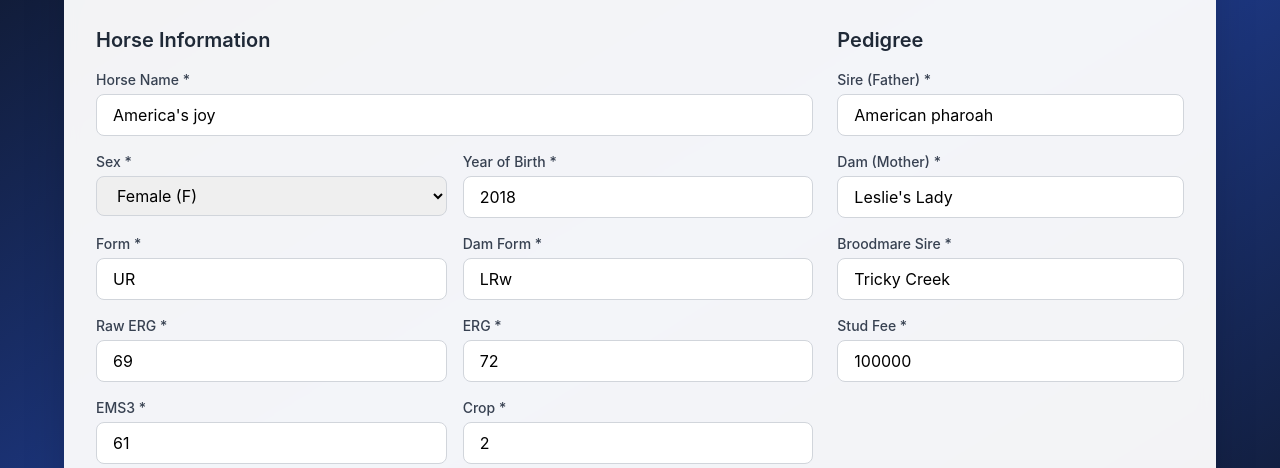
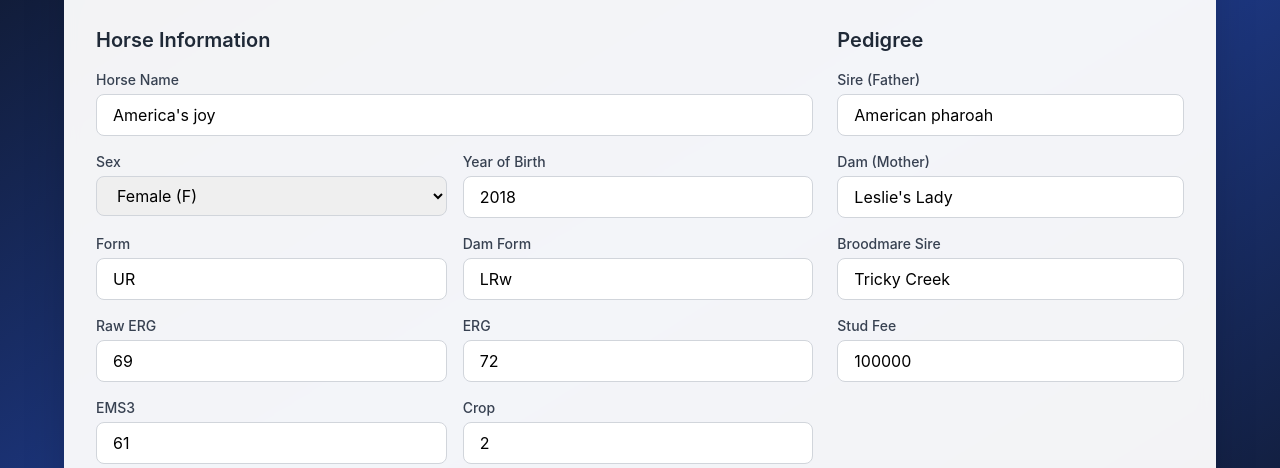
Before and after one commit to brandoluu/Thoroughbred-Analytics-App, a React (Create React App) app in the folder frontend/: page / in a window 1280 px wide. Shown: the part 134-602 px from the top of the page. Built offline with nearby package versions, Linux system fonts and the light colour scheme; no server answers.

Commit message:
Handled empty inputs for numerical values; need to handle empty string inputs for Form and Dam Form

```diff
--- a/frontend/src/App.jsx
+++ b/frontend/src/App.jsx
@@ -24,12 +24,42 @@ export default function HorseRatingPredictor() {
 
   const API_URL = process.env.REACT_APP_API_URL || "";
 
+  // Helper function to check inputs before sending
+  const safeNumber = (value, type = "float") => {
+    if (value === "" || value === null || value === undefined) return 0;
+    const n = type === "int" ? parseInt(value) : parseFloat(value);
+    return isNaN(n) ? null : n;
+  };
+
+  // Helper function ot check string inputs before sending
+  const safeString = (value) => {
+    if (!value || value.trim() === ""){
+      return null;
+    }
+    return value.trim();
+  };
+
+
   useEffect(() => {
-    fetch(`${API_URL}/health`)
-      .then((res) => res.json())
-      .then((data) => setBackendStatus(data))
-      .catch(() => setBackendStatus({ status: "offline" }));
-  }, []);
+  const checkHealth = async () => {
+    try {
+      const res = await fetch(`${API_URL}/health`)
+
+      if (!res.ok) {
+        const errorText = await res.text()
+        throw new Error(errorText)
+      }
+
+      const data = await res.json()
+      setBackendStatus(data)
+    } catch (err) {
+      console.error("Health check failed:", err.message)
+      setBackendStatus({ status: "offline" })
+    }
+  }
+
+  checkHealth()
+}, [])
 
   const handleChange = (e) => {
     setFormData({
@@ -45,20 +75,21 @@ export default function HorseRatingPredictor() {
 
     try {
       const payload = {
-        name: formData.name,
-        form: formData.form,
-        rawErg: parseFloat(formData.rawErg),
-        erg: parseFloat(formData.erg),
-        yob: parseInt(formData.yob),
+        name: safeString(formData.name),
+        form: safeString(formData.form),
+        rawErg: safeNumber(formData.rawErg),
+        erg: safeNumber(formData.erg),
+        yob: safeNumber(formData.yob),
         sex: formData.sex,
-        sire: formData.sire,
-        fee: parseFloat(formData.fee),
-        crop: parseInt(formData.crop),
-        dam: formData.dam,
-        damForm: formData.damForm,
-        ems3: parseInt(formData.ems3),
-        bmSire: formData.bmSire,
+        sire: safeString(formData.sire),
+        fee: safeNumber(formData.fee),
+        crop: safeNumber(formData.crop),
+        dam: safeString(formData.dam),
+        damForm: safeString(formData.damForm),
+        ems3: safeNumber(formData.ems3),
+        bmSire: safeString(formData.bmSire)
       };
+      console.log(payload, typeof payload);
 
       const response = await fetch(`${API_URL}/predict`, {
         method: "POST",
@@ -120,7 +151,7 @@ export default function HorseRatingPredictor() {
               <div className="grid grid-cols-2 gap-4">
                 <div className="col-span-2">
                   <label className="block text-sm font-medium text-gray-700 mb-1">
-                    Horse Name *
+                    Horse Name
                   </label>
                   <input
                     type="text"
@@ -135,7 +166,7 @@ export default function HorseRatingPredictor() {
 
                 <div>
                   <label className="block text-sm font-medium text-gray-700 mb-1">
-                    Sex *
+                    Sex
                   </label>
                   <select
                     name="sex"
@@ -152,7 +183,7 @@ export default function HorseRatingPredictor() {
 
                 <div>
                   <label className="block text-sm font-medium text-gray-700 mb-1">
-                    Year of Birth *
+                    Year of Birth
                   </label>
                   <input
                     type="number"
@@ -167,29 +198,27 @@ export default function HorseRatingPredictor() {
 
                 <div>
                   <label className="block text-sm font-medium text-gray-700 mb-1">
-                    Form *
+                    Form
                   </label>
                   <input
                     type="text"
                     name="form"
                     value={formData.form}
                     onChange={handleChange}
-                    required
-                    placeholder="e.g., 123"
+                    placeholder="e.g., LR"
                     className="w-full px-4 py-2 border border-gray-300 rounded-lg focus:outline-none focus:ring-2 focus:ring-purple-500"
                   />
                 </div>
 
                 <div>
                   <label className="block text-sm font-medium text-gray-700 mb-1">
-                    Dam Form *
+                    Dam Form
                   </label>
                   <input
                     type="text"
                     name="damForm"
                     value={formData.damForm}
                     onChange={handleChange}
-                    required
                     placeholder="Mother's form"
                     className="w-full px-4 py-2 border border-gray-300 rounded-lg focus:outline-none focus:ring-2 focus:ring-purple-500"
                   />
@@ -197,7 +226,7 @@ export default function HorseRatingPredictor() {
 
                 <div>
                   <label className="block text-sm font-medium text-gray-700 mb-1">
-                    Raw ERG *
+                    Raw ERG
                   </label>
                   <input
                     type="number"
@@ -205,14 +234,13 @@ export default function HorseRatingPredictor() {
                     name="rawErg"
                     value={formData.rawErg}
                     onChange={handleChange}
-                    required
                     className="w-full px-4 py-2 border border-gray-300 rounded-lg focus:outline-none focus:ring-2 focus:ring-purple-500"
                   />
                 </div>
 
                 <div>
                   <label className="block text-sm font-medium text-gray-700 mb-1">
-                    ERG *
+                    ERG
                   </label>
                   <input
                     type="number"
@@ -220,35 +248,32 @@ export default function HorseRatingPredictor() {
                     name="erg"
                     value={formData.erg}
                     onChange={handleChange}
-                    required
                     className="w-full px-4 py-2 border border-gray-300 rounded-lg focus:outline-none focus:ring-2 focus:ring-purple-500"
                   />
                 </div>
 
                 <div>
                   <label className="block text-sm font-medium text-gray-700 mb-1">
-                    EMS3 *
+                    EMS3
                   </label>
                   <input
                     type="number"
                     name="ems3"
                     value={formData.ems3}
                     onChange={handleChange}
-                    required
                     className="w-full px-4 py-2 border border-gray-300 rounded-lg focus:outline-none focus:ring-2 focus:ring-purple-500"
                   />
                 </div>
 
                 <div>
                   <label className="block text-sm font-medium text-gray-700 mb-1">
-                    Crop *
+                    Crop
                   </label>
                   <input
                     type="number"
                     name="crop"
                     value={formData.crop}
                     onChange={handleChange}
-                    required
                     className="w-full px-4 py-2 border border-gray-300 rounded-lg focus:outline-none focus:ring-2 focus:ring-purple-500"
                   />
                 </div>
@@ -262,14 +287,13 @@ export default function HorseRatingPredictor() {
               <div className="space-y-4">
                 <div>
                   <label className="block text-sm font-medium text-gray-700 mb-1">
-                    Sire (Father) *
+                    Sire (Father)
                   </label>
                   <input
                     type="text"
                     name="sire"
                     value={formData.sire}
                     onChange={handleChange}
-                    required
                     placeholder="Father's name"
                     className="w-full px-4 py-2 border border-gray-300 rounded-lg focus:outline-none focus:ring-2 focus:ring-purple-500"
                   />
@@ -277,14 +301,13 @@ export default function HorseRatingPredictor() {
 
                 <div>
                   <label className="block text-sm font-medium text-gray-700 mb-1">
-                    Dam (Mother) *
+                    Dam (Mother)
                   </label>
                   <input
                     type="text"
                     name="dam"
                     value={formData.dam}
                     onChange={handleChange}
-                    required
                     placeholder="Mother's name"
                     className="w-full px-4 py-2 border border-gray-300 rounded-lg focus:outline-none focus:ring-2 focus:ring-purple-500"
                   />
@@ -292,14 +315,13 @@ export default function HorseRatingPredictor() {
 
                 <div>
                   <label className="block text-sm font-medium text-gray-700 mb-1">
-                    Broodmare Sire *
+                    Broodmare Sire
                   </label>
                   <input
                     type="text"
                     name="bmSire"
                     value={formData.bmSire}
                     onChange={handleChange}
-                    required
                     placeholder="Maternal grandfather"
                     className="w-full px-4 py-2 border border-gray-300 rounded-lg focus:outline-none focus:ring-2 focus:ring-purple-500"
                   />
@@ -307,7 +329,7 @@ export default function HorseRatingPredictor() {
 
                 <div>
                   <label className="block text-sm font-medium text-gray-700 mb-1">
-                    Stud Fee *
+                    Stud Fee
                   </label>
                   <input
                     type="number"
@@ -315,7 +337,6 @@ export default function HorseRatingPredictor() {
                     name="fee"
                     value={formData.fee}
                     onChange={handleChange}
-                    required
                     className="w-full px-4 py-2 border border-gray-300 rounded-lg focus:outline-none focus:ring-2 focus:ring-purple-500"
                   />
                 </div>
```
Also changed, not shown: 2 other files (tests, documents, lock files or other folders).
